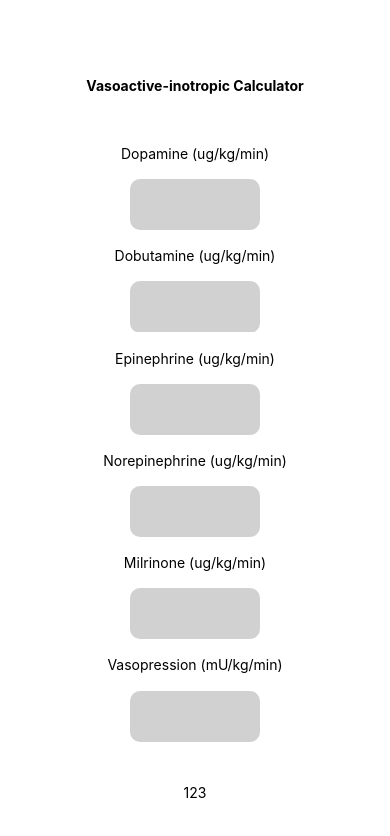
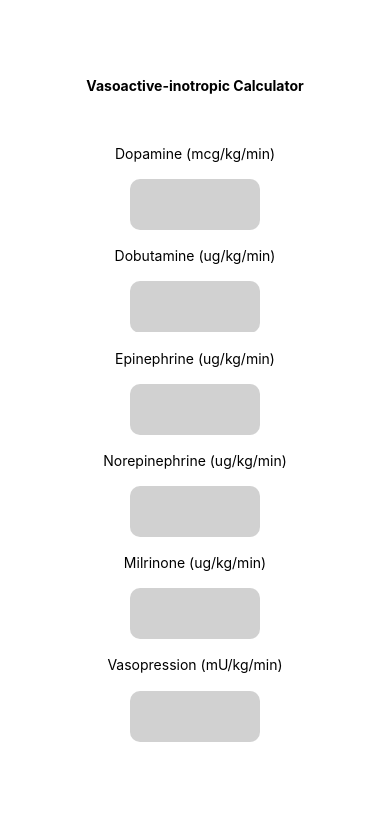
Before and after one commit to codythomaszeitler/vasoactive-inotropic-calculator, a React Native app: screen / in a window 390 px wide. Shown: the top 836 px of the page. Built offline with nearby package versions, Linux system fonts and the light colour scheme.

Commit message:
fix: pre-taylor convo 1/29

```diff
--- a/App.js
+++ b/App.js
@@ -1,65 +1,12 @@
-import { StyleSheet, View, TouchableWithoutFeedback, Keyboard, KeyboardAvoidingView, Text, Button } from 'react-native';
-import { NumberInput } from './src/NumberInput';
+import { View, Text } from 'react-native';
+import {MainWindow} from './MainWindow';
+
 
 export default function App() {
-  const inputs = ['Dopamine (ug/kg/min)',
-    'Dobutamine (ug/kg/min)',
-    'Epinephrine (ug/kg/min)',
-    'Norepinephrine (ug/kg/min)',
-    'Milrinone (ug/kg/min)',
-    'Vasopression (mU/kg/min)'];
+  return (
+    <View style={{flex : 1}}>
+      <MainWindow></MainWindow>
+    </View>
+  )
 
-  return (
-    <KeyboardAvoidingView style={styles.container} behavior="padding" enabled>
-      <TouchableWithoutFeedback style={{ flex: 1 }} onPress={() => {
-        Keyboard.dismiss();
-      }}>
-        <View style={{
-          flex: 1
-        }}>
-          <View style={{
-            flex: .75
-          }}></View>
-          <View style={{
-            flex: .5,
-          }}>
-            <Text style={{
-              textAlign: 'center',
-              fontSize: '20',
-              fontWeight: 'bold'
-            }}>Vasoactive-inotropic Calculator</Text>
-          </View>
-
-
-          {inputs.map((input) => {
-            return (<View style={{
-            flex: 1,
-            justifyContent: 'center',
-            alignItems: 'stretch'
-          }}>
-            <NumberInput key={input} title={input} onChange={(event) => {
-            }}></NumberInput>
-          </View>);
-          })}
-          <View style={{
-            flex: 1,
-            flexDirection: 'row',
-            justifyContent: 'center',
-            alignItems: 'center'
-          }}>
-            <Text>123</Text>
-          </View>
-        </View>
-      </TouchableWithoutFeedback>
-    </KeyboardAvoidingView>
-  );
 }
-
-const styles = StyleSheet.create({
-  container: {
-    flex: 1,
-    width: "100%",
-    height: "100%",
-    flexDirection: 'column'
-  },
-});
--- /dev/null
+++ b/MainWindow.js
@@ -0,0 +1,146 @@
+import { Component } from 'react';
+import { View, TouchableWithoutFeedback, Keyboard, KeyboardAvoidingView, Text, Button, StyleSheet, ShadowPropTypesIOS } from 'react-native';
+import { NumberInput } from './src/NumberInput';
+
+import { vasocativeIntropicFunction } from './src/VasoactiveIntropicFunction';
+
+const styles = StyleSheet.create({
+    container: {
+        flex: 1,
+        width: "100%",
+        height: "100%",
+        flexDirection: 'column'
+    },
+});
+
+const inputs =
+[   'Dopamine (mcg/kg/min)',
+    'Dobutamine (ug/kg/min)',
+    'Epinephrine (ug/kg/min)',
+    'Norepinephrine (ug/kg/min)',
+    'Milrinone (ug/kg/min)',
+    'Vasopression (mU/kg/min)'];
+
+export class MainWindow extends Component {
+    values;
+
+    constructor() {
+        super();
+        this.values = {};
+
+        this.state = {
+            showCalculation: false,
+            calculation: NaN
+        }
+    }
+
+    canRunCalculation(values) {
+        const currentlyInputtedNames = Object.keys(values);
+        for (const input of inputs) {
+            if (!currentlyInputtedNames.includes(input)) {
+                console.log('The currently inputted names does not contain everything')
+                return false;
+            } else {
+                if (values[input] === NaN) {
+                    console.log('There was a nan somewhere');
+                    return false;
+                }
+            }
+        }
+        return true;
+    }
+
+    convertToDomain(values) {
+        const domain = {};
+
+        for (const uiName of Object.keys(values)) {
+            if (uiName === 'Dopamine (mcg/kg/min)') {
+                domain.dopamine = values[uiName];
+            } else if (uiName === 'Dobutamine (ug/kg/min)') {
+                domain.dobutamine = values[uiName];
+            } else if (uiName === 'Epinephrine (ug/kg/min)') {
+                domain.epinephrine = values[uiName];
+            } else if (uiName === 'Norepinephrine (ug/kg/min)') {
+                domain.norepinephrine = values[uiName];
+            } else if (uiName === 'Milrinone (ug/kg/min)') {
+                domain.milrinone = values[uiName];
+            } else if (uiName === 'Vasopression (mU/kg/min)') {
+                domain.vasopression = values[uiName];
+            } else {
+                throw new Error(uiName + ' was not a supported domain value');
+            }
+        }
+        return domain;
+    }
+
+    calculate(values) {
+        console.log(values);
+        if (!this.canRunCalculation(values)) {
+            throw new Error('Should not have called calculate when all ui fields have not been filled out');
+        }
+
+        const domain = this.convertToDomain(values);
+        return vasocativeIntropicFunction(domain);
+    }
+
+
+    render() {
+        return (
+            <KeyboardAvoidingView style={styles.container} behavior="padding" enabled>
+                <TouchableWithoutFeedback style={{ flex: 1 }} onPress={() => {
+                    Keyboard.dismiss();
+                }}>
+                    <View style={{
+                        flex: 1
+                    }}>
+                        <View style={{
+                            flex: .75
+                        }}></View>
+                        <View style={{
+                            flex: .5,
+                        }}>
+                            <Text style={{
+                                textAlign: 'center',
+                                fontSize: '20',
+                                fontWeight: 'bold'
+                            }}>Vasoactive-inotropic Calculator</Text>
+                        </View>
+                        {inputs.map((input) => {
+                            return (<View style={{
+                                flex: 1,
+                                justifyContent: 'center',
+                                alignItems: 'stretch'
+                            }}>
+                                <NumberInput key={input} title={input} onChange={(event) => {
+                                    this.values[event.name] = event.value;
+
+                                    const canRunCalculation = this.canRunCalculation(this.values);
+
+                                    if (canRunCalculation) {
+                                        this.setState({
+                                            showCalculation: canRunCalculation,
+                                            calculation: this.calculate(this.values)
+                                        });
+                                    } else {
+                                        this.setState({
+                                            showCalculation: canRunCalculation,
+                                            calculation: NaN
+                                        });
+                                    }
+                                }}></NumberInput>
+                            </View>);
+                        })}
+                        <View style={{
+                            flex: 1,
+                            flexDirection: 'row',
+                            justifyContent: 'center',
+                            alignItems: 'center'
+                        }}>
+                            {this.state.showCalculation && <Text>{this.state.calculation}</Text>}
+                        </View>
+                    </View>
+                </TouchableWithoutFeedback>
+            </KeyboardAvoidingView>
+        );
+    }
+}
--- a/package.json
+++ b/package.json
@@ -6,7 +6,8 @@
     "start": "expo start",
     "android": "expo start --android",
     "ios": "expo start --ios",
-    "web": "expo start --web"
+    "web": "expo start --web",
+    "test" : "jest"
   },
   "dependencies": {
     "expo": "~47.0.8",
@@ -16,7 +17,8 @@
     "react-native-web": "~0.18.7"
   },
   "devDependencies": {
-    "@babel/core": "^7.12.9"
+    "@babel/core": "^7.12.9",
+    "jest": "^29.3.1"
   },
   "private": true
 }
--- a/src/NumberInput.js
+++ b/src/NumberInput.js
@@ -2,7 +2,7 @@ import React, { Text, TextInput, View } from 'react-native';
 import {useState} from 'react';
 
 export function NumberInput(props) {
-    const [number, setNumber] = useState(null);
+    const [number, setNumber] = useState('');
     return (<View style={{
         flex: 1
     }}>
--- /dev/null
+++ b/src/VasoactiveIntropicFunction.js
@@ -0,0 +1,10 @@
+export function vasocativeIntropicFunction(params) {
+    const dopamine = params.dopamine;
+    const dobutamine = params.dobutamine;
+    const epinephrine = params.epinephrine;
+    const norepinephrine = params.norepinephrine;
+    const milrinone = params.milrinone;
+    const vasopression = params.vasopression;
+
+    return dopamine + dobutamine + (100 * epinephrine) + (10 * milrinone) + (10000 * vasopression) + (100 * norepinephrine);
+}
```
Also changed, not shown: 1 other file (tests, documents, lock files or other folders).
